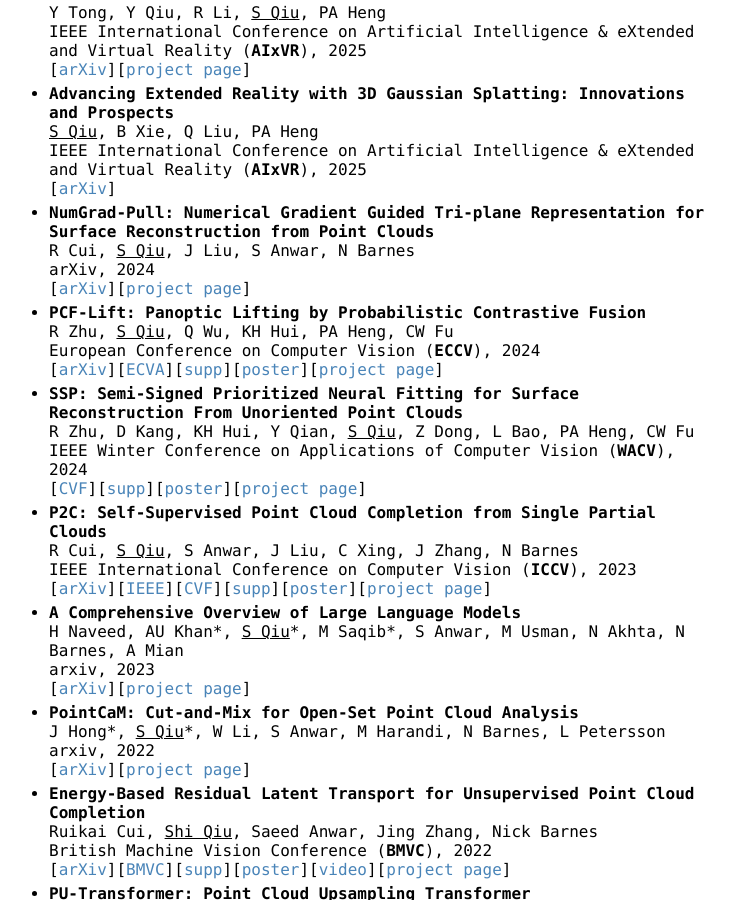
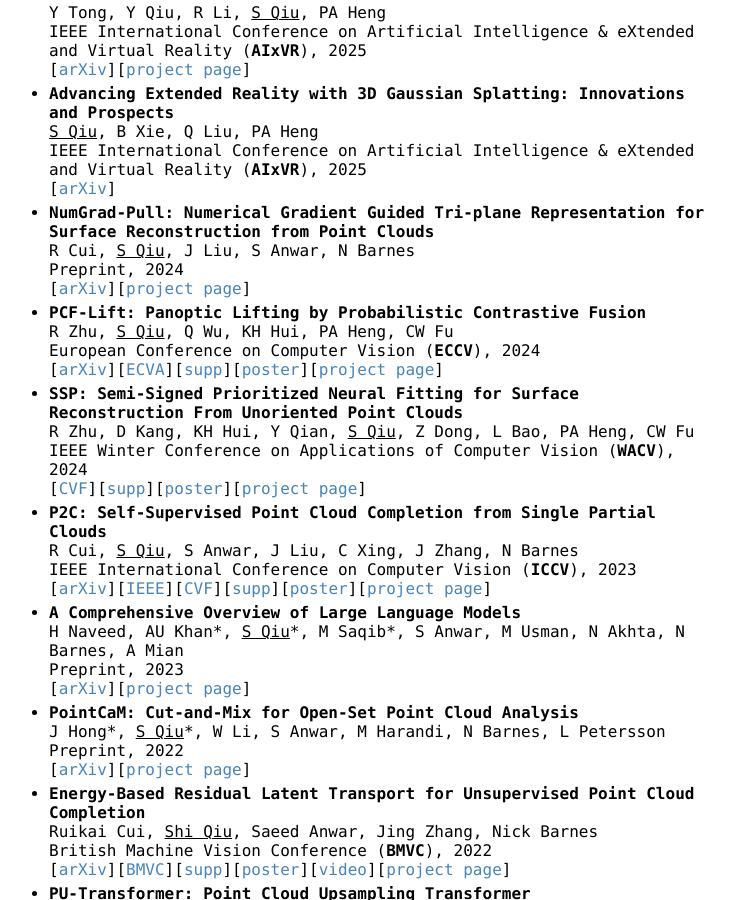
Before and after one commit to ShiQiu0419/ShiQiu0419.github.io, a Jekyll site: the page built from index.md, in a window 1280 px wide and 900 px high, scrolled down 1056 px. Shown: the whole window, without its empty margins (261-996 px from the left). Built offline with Jekyll 4.4.1, drawn with Linux system fonts in a browser that asks for light colours; our own code applies the rules of GitHub Pages for plain Markdown files.

Commit message:
Update index.md

```diff
--- a/index.md
+++ b/index.md
@@ -43,7 +43,7 @@
 [[arXiv](https://arxiv.org/abs/2412.06257)]
 * **NumGrad-Pull: Numerical Gradient Guided Tri-plane Representation for Surface Reconstruction from Point Clouds**
 R Cui, <ins>S Qiu</ins>, J Liu, S Anwar, N Barnes
-arXiv, 2024
+Preprint, 2024
 [[arXiv](https://arxiv.org/abs/2411.17392)][[project page](https://github.com/CuiRuikai/NumGrad-Pull)]
 * **PCF-Lift: Panoptic Lifting by Probabilistic Contrastive Fusion**
 R Zhu, <ins>S Qiu</ins>, Q Wu, KH Hui, PA Heng, CW Fu
@@ -59,11 +59,11 @@
 [[arXiv](https://arxiv.org/abs/2307.14726)][[IEEE](https://ieeexplore.ieee.org/document/10376600)][[CVF](https://openaccess.thecvf.com/content/ICCV2023/papers/Cui_P2C_Self-Supervised_Point_Cloud_Completion_from_Single_Partial_Clouds_ICCV_2023_paper.pdf)][[supp](https://openaccess.thecvf.com/content/ICCV2023/supplemental/Cui_P2C_Self-Supervised_Point_ICCV_2023_supplemental.pdf)][[poster](https://github.com/CuiRuikai/Partial2Complete/blob/main/assets/ICCV_Poster.pdf)][[project page](https://github.com/CuiRuikai/Partial2Complete)]
 * **A Comprehensive Overview of Large Language Models**
 H Naveed, AU Khan\*, <ins>S Qiu</ins>\*, M Saqib\*, S Anwar, M Usman, N Akhta, N Barnes, A Mian
-arxiv, 2023
+Preprint, 2023
 [[arXiv](https://arxiv.org/abs/2307.06435)][[project page](https://github.com/humza909/LLM_Survey)]
 * **PointCaM: Cut-and-Mix for Open-Set Point Cloud Analysis**
 J Hong\*, <ins>S Qiu</ins>\*, W Li, S Anwar, M Harandi, N Barnes, L Petersson
-arxiv, 2022
+Preprint, 2022
 [[arXiv](https://arxiv.org/abs/2212.02011)][[project page](https://github.com/ShiQiu0419/pointcam)]
 * **Energy-Based Residual Latent Transport for Unsupervised Point Cloud Completion**
 Ruikai Cui, <ins>Shi Qiu</ins>, Saeed Anwar, Jing Zhang, Nick Barnes
```
